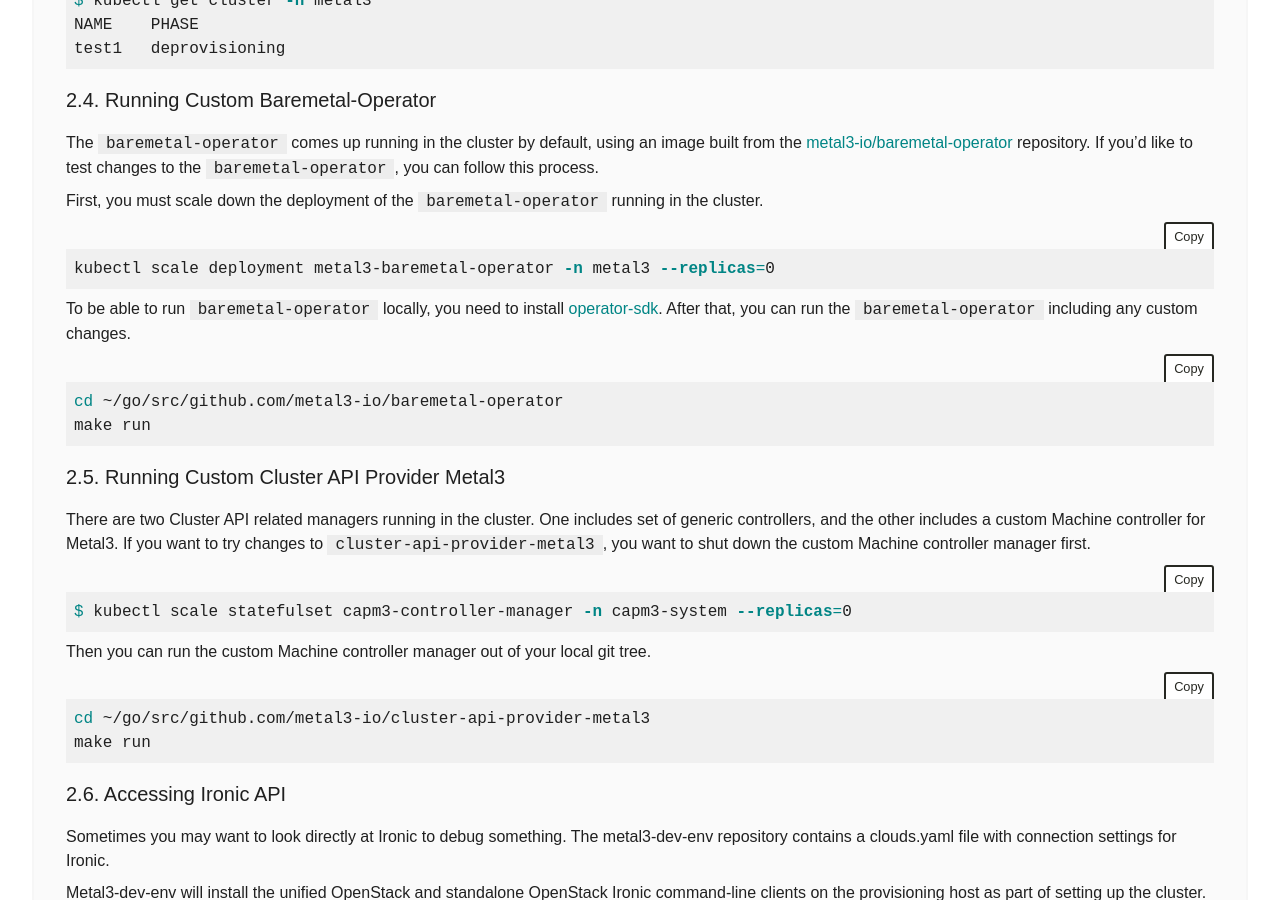
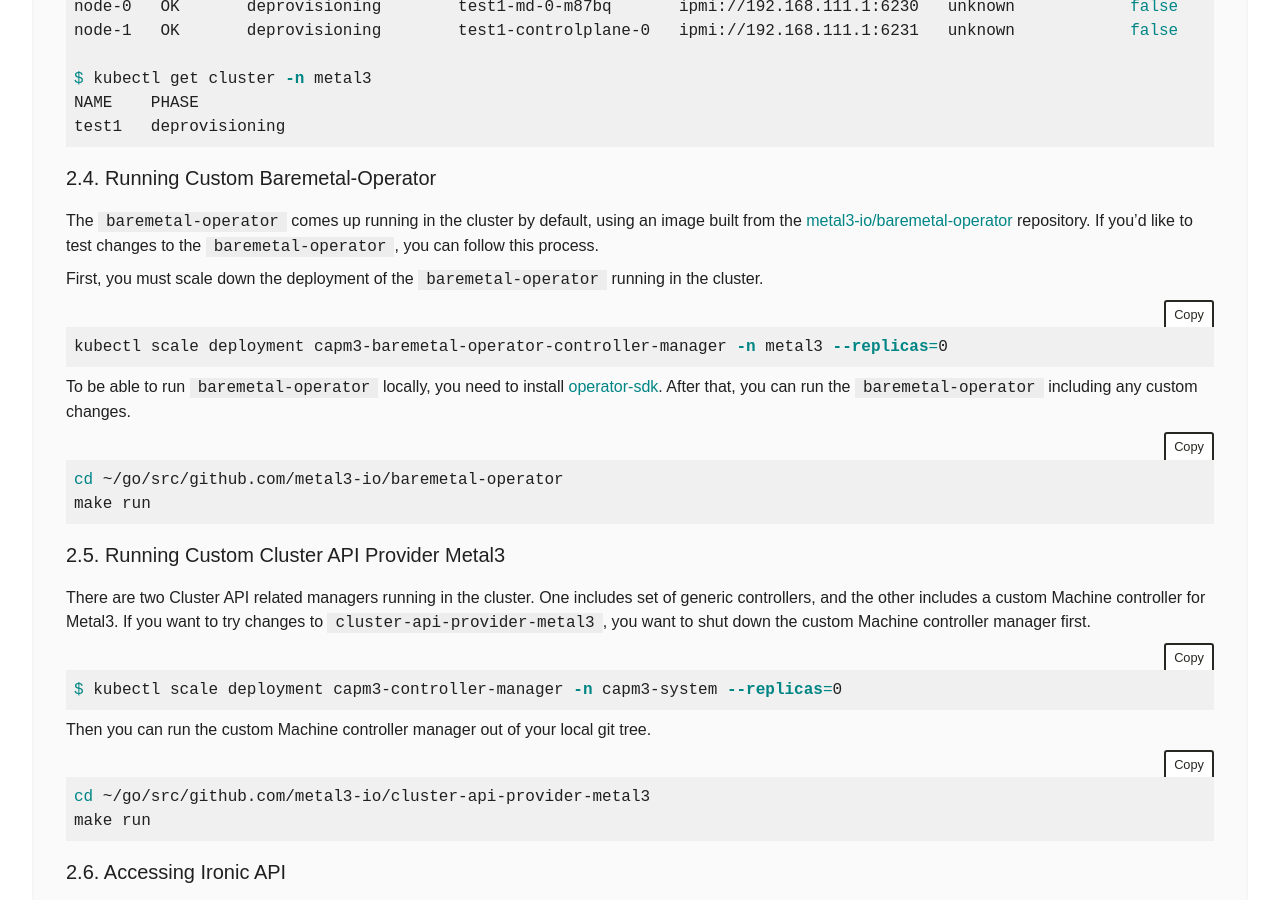
Before and after one commit to metal3-io/metal3-io.github.io, a Jekyll site: the page built from try-it.md, in a window 1280 px wide and 900 px high, scrolled down 8123 px. Built offline with Jekyll 4.4.1, drawn with Linux system fonts in a browser that asks for light colours; nearby versions of some CDN libraries; comment, search, counter and statistics services are not loaded; some of the changed text lies outside the part shown.

Commit message:
Update Try it guide: separate section for teardown and correct examples

````diff
--- a/try-it.md
+++ b/try-it.md
@@ -257,7 +260,7 @@ At this point, the `Machine` actuator will respond and try to claim a
 here:
 
 ```sh
-$ kubectl logs -n capm3-system pod/capm3-manager-7bbc6897c7-bp2pw -c manager
+$ kubectl logs -n capm3-system pod/capm3-controller-manager-646878769b-qmrrp -c manager
 
 09:10:38.914458       controller-runtime/controller "msg"="Starting Controller"  "controller"="metal3cluster"
 09:10:38.926489       controller-runtime/controller "msg"="Starting workers"  "controller"="metal3machine" "worker count"=1
@@ -359,7 +362,7 @@ First, you must scale down the deployment of the `baremetal-operator` running
 in the cluster.
 
 ```sh
-kubectl scale deployment metal3-baremetal-operator -n metal3 --replicas=0
+kubectl scale deployment capm3-baremetal-operator-controller-manager -n metal3 --replicas=0
 ```
 
 To be able to run `baremetal-operator` locally, you need to install
@@ -380,7 +383,7 @@ controller for Metal3. If you want to try changes to
 controller manager first.
 
 ```sh
-$ kubectl scale statefulset capm3-controller-manager -n capm3-system --replicas=0
+$ kubectl scale deployment capm3-controller-manager -n capm3-system --replicas=0
 ```
 
 Then you can run the custom Machine controller manager out of your local git tree.
````
Also changed, not shown: other parts of try-it.md (+7 -4 lines).
